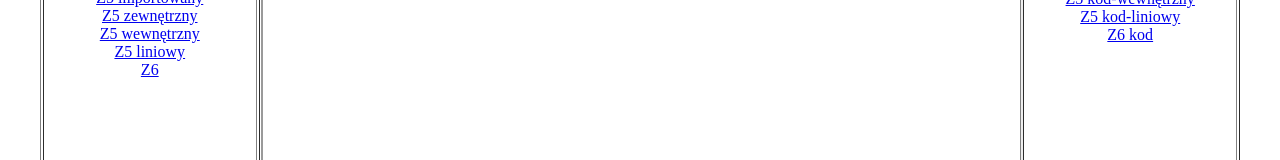
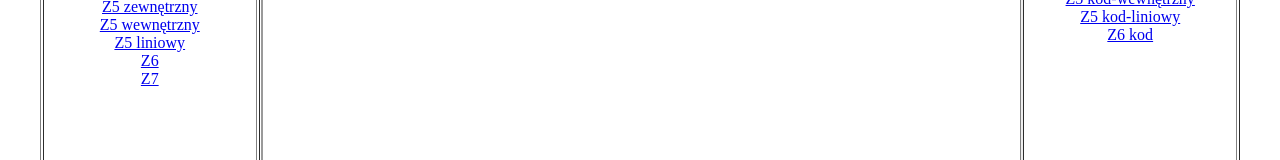
Before and after one commit to rad3kpl/zadania_CSS, a plain HTML site: page index.html in a window 1280 px wide. Shown: the part 417-577 px from the top of the page. Drawn offline with Linux system fonts and the light colour scheme.

Commit message:
Add files via upload

```diff
--- a/index.html
+++ b/index.html
@@ -29,6 +29,8 @@
  <br>
  <a href="kobi_z6.html" target="strony">Z6</a>
  <br>
+ <a href="kobi_z7.html" target="strony">Z7</a>
+ <br>
 </td>
 
 
```
